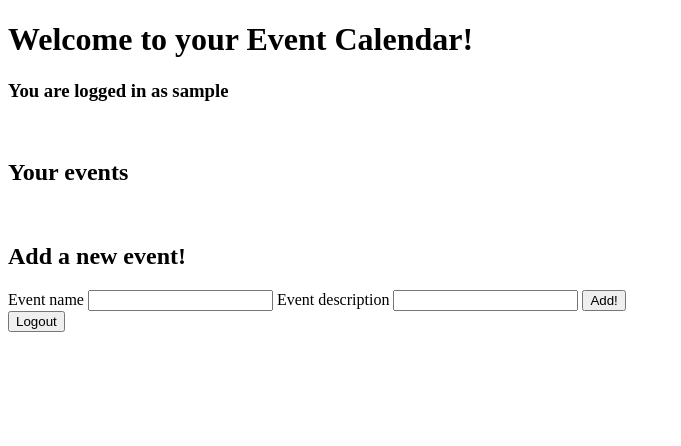
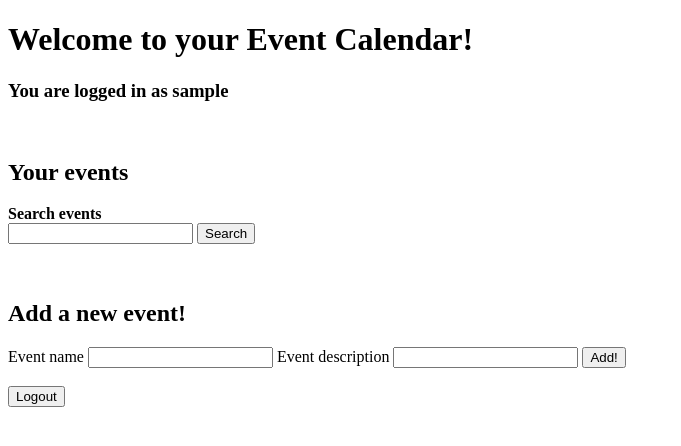
Before and after one commit to AnnaKuokkanen/CyberSecurityBase2020, a Django app: page /home/ in a window 1280 px wide. Shown: the top 446 px of the page, without its empty margins (0-681 px from the left). Run offline with Django 3.2, Linux system fonts and the light colour scheme; the visitor is signed in with stand-in values (Sample User, id 1); data that the repository does not hold is empty.

Commit message:
Impelenting search functionality

```diff
--- a/eventcalendar/events/templates/home.html
+++ b/eventcalendar/events/templates/home.html
@@ -12,6 +12,14 @@
       <br />
 
       <h2>Your events</h2>
+
+      <b>Search events</b>
+      <form method="GET">
+        <input type="string" name="event_search"/>
+        <button type="submit">Search</button>
+      </form>
+
+      <br />
 
       {% for event in events %}
         <b>{{ event.name }}</b>
@@ -29,6 +37,8 @@
         <button type="submit">Add!</button>
       </form>
 
+      <br />
+
       <form>
         <input type="button" onclick="window.location.href='/logout/';" value="Logout" />
       </form>
--- a/eventcalendar/events/views.py
+++ b/eventcalendar/events/views.py
@@ -2,33 +2,38 @@ from django.shortcuts import render, redirect
 from django.http import HttpResponse, HttpResponseRedirect
 from django.template import loader
 from django.contrib.auth.decorators import login_required
+from django.db import connection
 from .models import Event, Participant
 
 @login_required
 def home(request):
-    username = request.user.username
+	username = request.user.username
+	events = Event.objects.all()
 
-    if request.method == "POST" and request.POST['event_name'] != '' and request.POST['event_description'] != '':
-        name = request.POST['event_name']
-        description = request.POST['event_description']
-        new_event = Event(name=name, description=description)
-        new_event.save()
-        obj, participant = Participant.objects.get_or_create(username=request.user.username)
-        # participant = Participant.objects.get(username=request.user.username)
-        # if participant == None:
-        #     participant = Participant(username=request.user.username)
-        #     participant.save()
-        new_event.participants.add(participant)
-        new_event.save()
-        return HttpResponseRedirect("/home/")
+	if request.method == "POST" and request.POST['event_name'] != '' and request.POST['event_description'] != '':
+		name = request.POST['event_name']
+		description = request.POST['event_description']
+		new_event = Event(name=name, description=description)
+		new_event.save()
+		obcj, participant = Participant.objects.get_or_create(username=request.user.username)
+		new_event.participants.add(participant)
+		new_event.save()
+		return HttpResponseRedirect("/home/")
 
-    events = Event.objects.all()
-    context = {'username': username, 'events': events}
+	if request.method == "GET" and 'event_search' in request.GET:
+		print('Searching... ' + str(query(request.GET['event_search'])))
+		return HttpResponseRedirect("/home/")
 
-    return render(request, 'home.html', context)
+	context = {'username': username, 'events': events}
+
+	return render(request, 'home.html', context)
+
+def query(search):
+	print('Searching with keyword ' + search)
+	with connection.cursor() as cursor:
+		response = cursor.execute("SELECT name FROM events_event WHERE name='%s'" % (search)).fetchall()
+	return response
+
 
 def event(request, id):
-    return None
-
-def query():
-    return ''
+	return None
```
